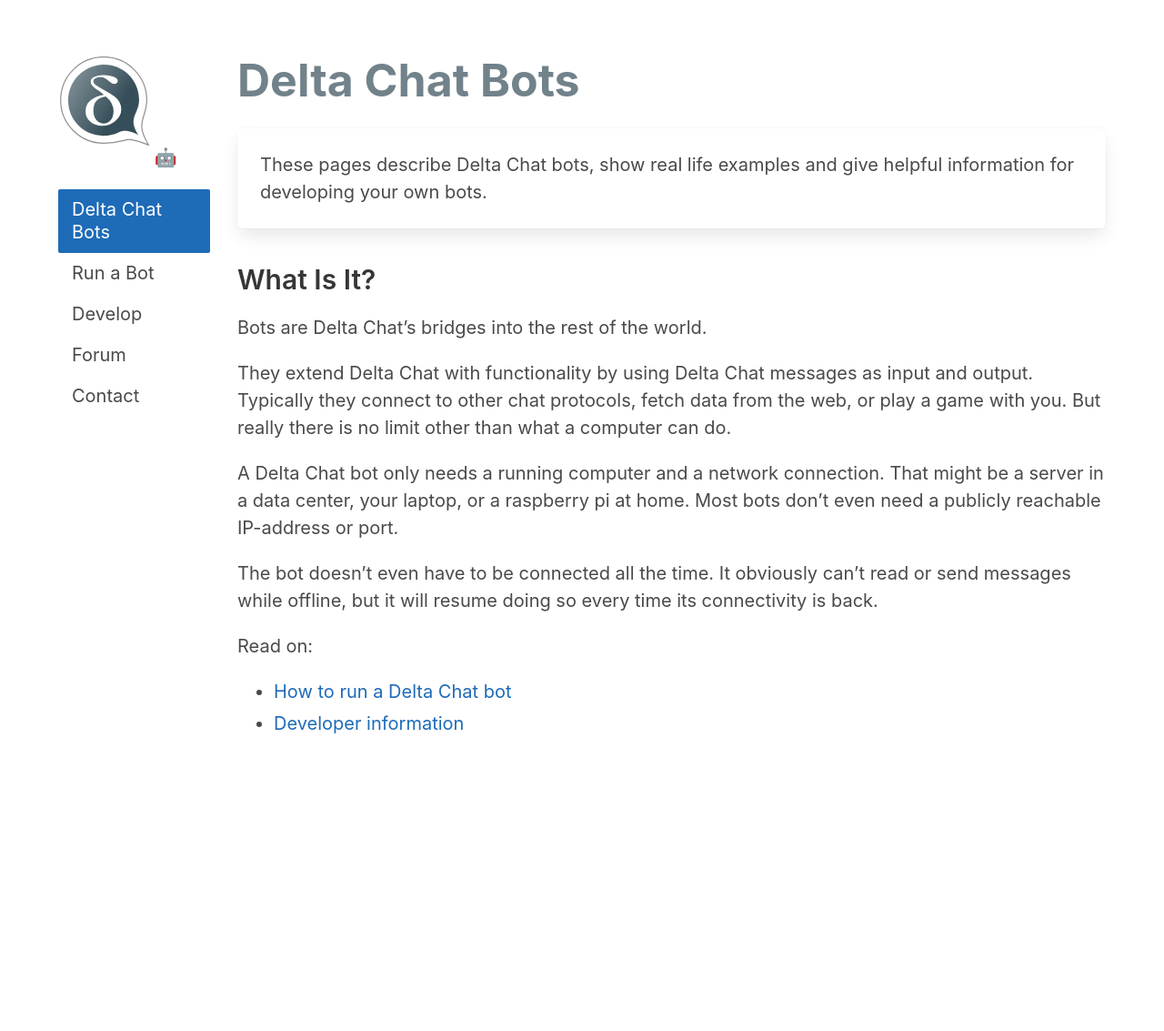
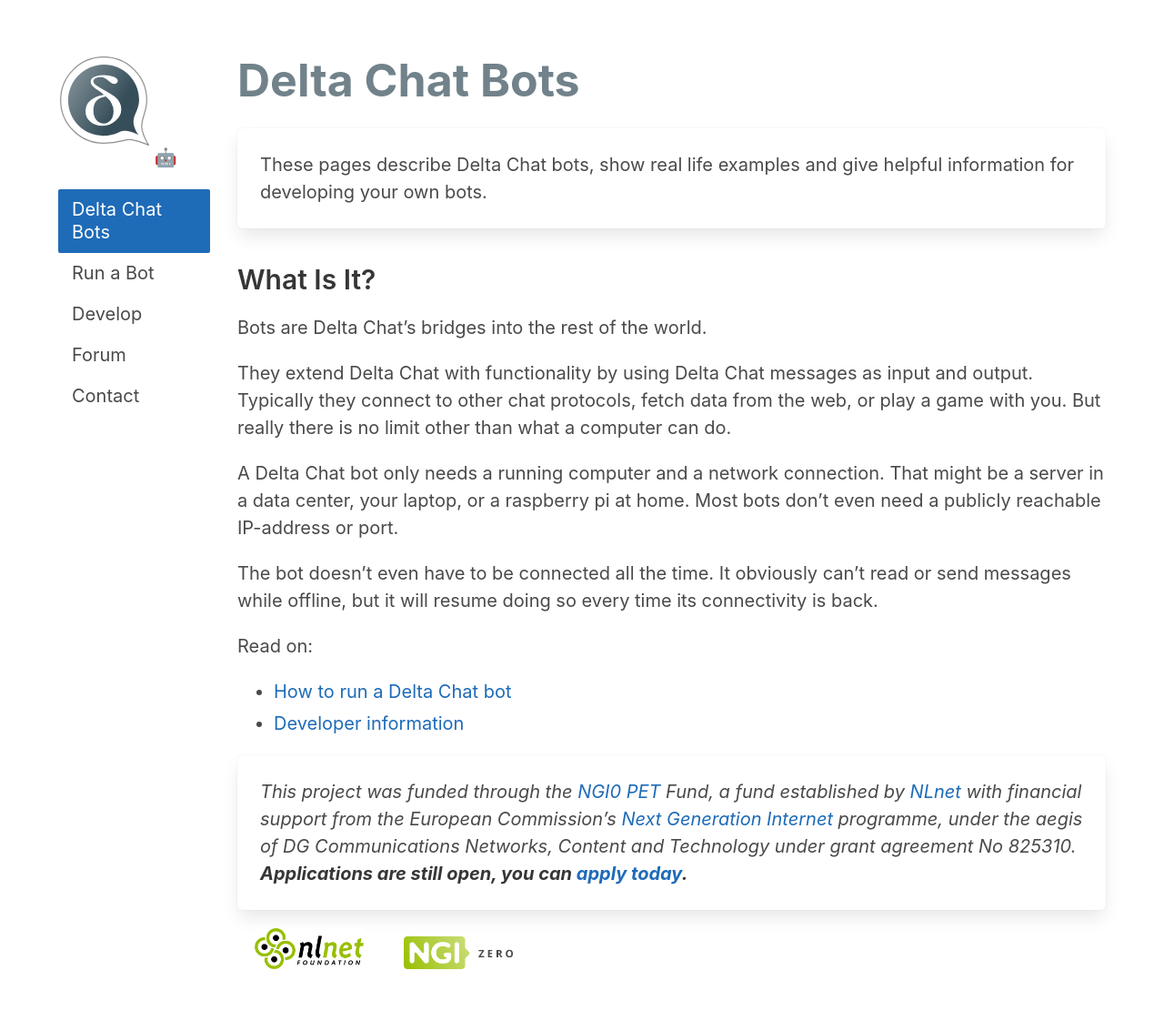
Before and after one commit to deltachat-bot/bot-pages, a Jekyll site: the page built from index.md, in a window 1280 px wide. Shown: the whole page at 91% size. Built offline with Jekyll 4.4.1, drawn with Linux system fonts in a browser that asks for light colours; before the commit the page ends 900 px from its top, so only the background shows below that.

Commit message:
attributing funding to NGI / NLnet :)

```diff
--- a/index.md
+++ b/index.md
@@ -22,3 +22,14 @@ The bot doesn't even have to be connected all the time. It obviously can't read
 Read on:
 * [How to run a Delta Chat bot]({{ site.baseurl }}howto.html)
 * [Developer information]({{ site.baseurl }}development.html)
+
+_This project was funded through the [NGI0 PET](https://nlnet.nl/PET) Fund, a
+fund established by [NLnet](https://nlnet) with financial support from the
+European Commission's [Next Generation Internet](https://ngi.eu/) programme,
+under the aegis of DG Communications Networks, Content and Technology under
+grant agreement No 825310. **Applications are still open, you can [apply
+today](https://nlnet.nl/propose).**_
+{: .box }
+
+<img src="/assets/logos/banner.png" alt="Logo NLnet: abstract logo of four people seen from above" style="margin: 0 2% 0 2%; max-width: 120px"/>
+<img src="/assets/logos/NGI0_tag.png" alt="Logo NGI Zero: letterlogo shaped like a tag" style="margin: 0 2% 0 2%; max-width: 120px"/>
```
Also changed, not shown: assets/logos/NGI0_tag.png (added), assets/logos/banner.png (added).
